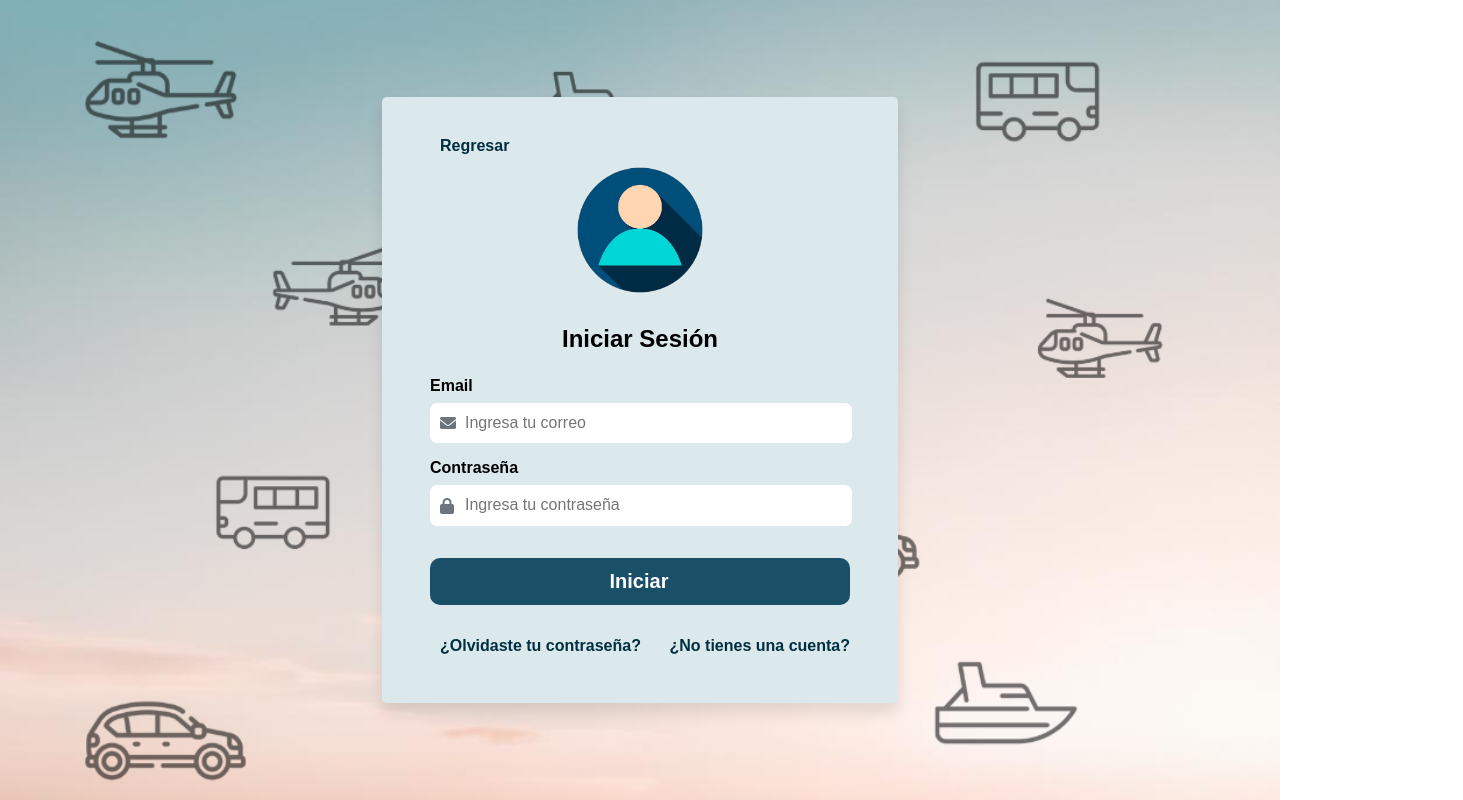
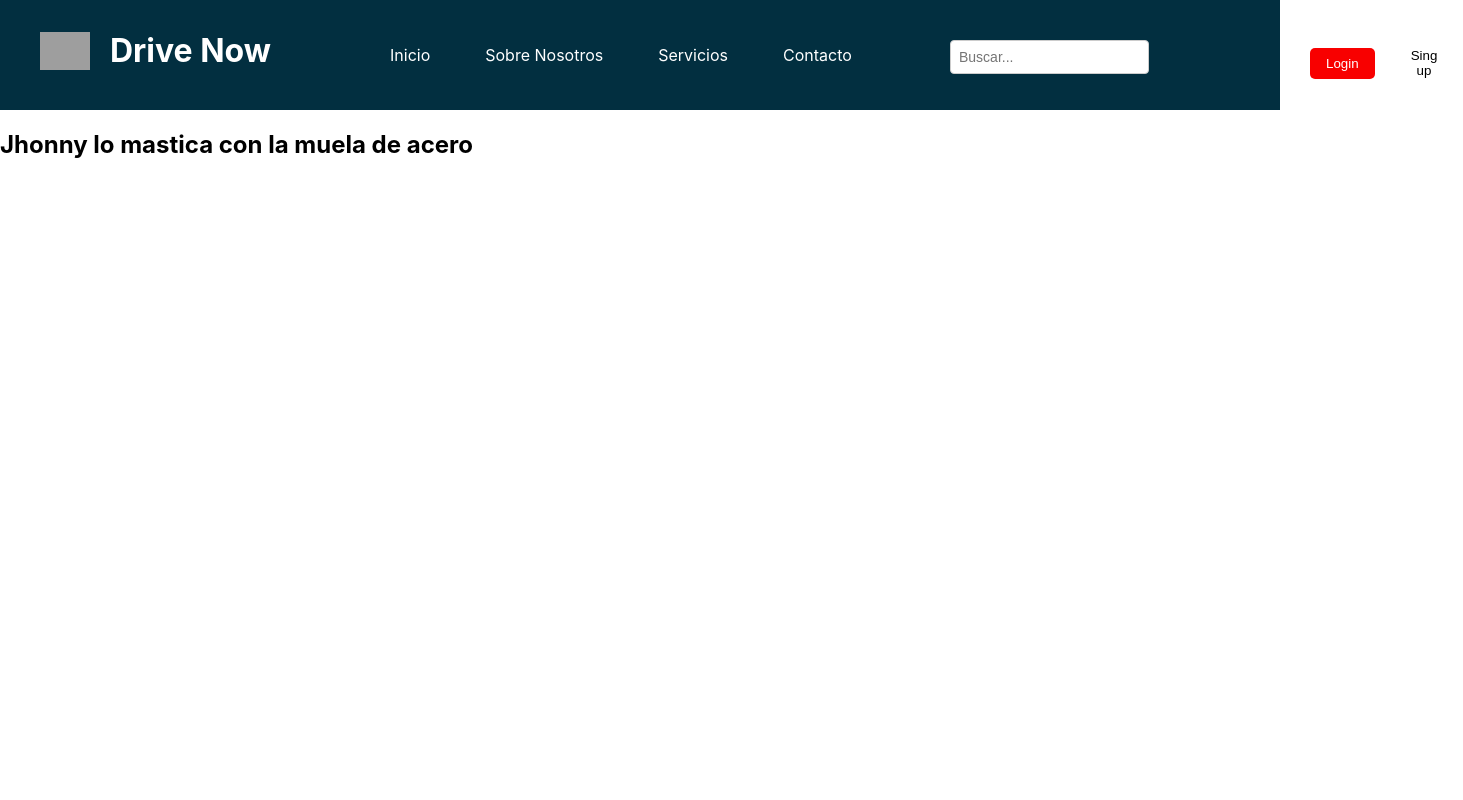
Before and after one commit to JhonnyGod/Drive-Now-Frontend, a React (Create React App) app in the folder drive-now/: page / in a window 1280 px wide. Shown: the whole page, 1463 px wide, since content can reach past the window. Built offline with nearby package versions, Linux system fonts and the light colour scheme; grey boxes are pictures that could not be loaded; a web font is replaced by a local one.

Commit message:
solo implemetacion del header

```diff
--- a/drive-now/package.json
+++ b/drive-now/package.json
@@ -6,6 +6,8 @@
     "@testing-library/jest-dom": "^5.17.0",
     "@testing-library/react": "^13.4.0",
     "@testing-library/user-event": "^13.5.0",
+    "axios": "^1.7.7",
+    "drive-now": "file:",
     "react": "^18.3.1",
     "react-dom": "^18.3.1",
     "react-router-dom": "^6.27.0",
--- a/drive-now/src/App.js
+++ b/drive-now/src/App.js
@@ -9,8 +9,8 @@ const App = () => {
   return (
     <Router>
       <Routes>
-        <Route path="/" element={<Login />} />
-        <Route path="/home" element={<Home />} />
+        <Route path="/" element={<Home />} />
+        <Route path="/login" element={<Login />} />
         <Route path="/recover" element={<Recover />} />
         <Route path="/register" element={<Register />} />
       </Routes>
--- /dev/null
+++ b/drive-now/src/components/header.css
@@ -0,0 +1,103 @@
+.header {
+    position: relative;
+    justify-content: space-between;
+    align-items: center;
+    padding: 55px 50px;
+    background-color: #022F40;
+    color: #fff;
+  }
+
+  .logo {
+    position: absolute;
+    align-items: center;
+    display: flex;
+    top: 10px;
+    left: 40px;
+  }
+
+  .logo img {
+    width: 50px;
+    margin-right: 20px;
+  }
+
+  .nav ul {
+    position: absolute;
+    display: flex;
+    list-style: none;
+    align-items: center;
+    left: 360px;
+    top: 45px;
+    margin: 0;
+    padding: 0;
+  }
+
+  .nav li {
+    margin: 0 25px;
+    margin-left: 30px;
+  }
+
+  .nav a {
+    color: #ffffff;
+    text-decoration: none;
+  }
+
+  .nav a:hover {
+    text-decoration: underline;
+  }
+
+  .buttonsUser {
+    position: absolute;
+    display: flex;
+    align-items: center;
+    margin: 0;
+    left: 1300px;
+    top: 40px;
+    margin-right: 30px;
+
+  }
+
+  .buttonsUser button {
+    padding: 8px 16px;
+    border: none;
+    border-radius: 5px;
+    cursor: pointer;
+
+    margin: 0 10px;
+
+  }
+  .buttonLogin {
+    background: #f80000;
+    color: #fff;
+  }
+
+  .buttonLogin:hover {
+    background: #ffffff;
+    color: #000000;
+  }
+
+  .buttonSing{
+    background: #ffffff;
+    color: #000000;
+  }
+
+  .buttonSing:hover {
+    background: red;
+    color: #ffffff;
+  }
+
+  .header-input {
+    position: absolute;
+    padding: 8px;
+    font-size: 14px;
+    border: 1px solid #ccc;
+    border-radius: 4px;
+    outline: none;
+    left: 950px;
+    top: 40px;
+  }
+
+
+  .header-input:focus {
+    border-color: #000000;
+    box-shadow: 0 0 5px rgb(255, 255, 255);
+  }
--- /dev/null
+++ b/drive-now/src/components/header.jsx
@@ -0,0 +1,44 @@
+import React from "react";
+import './header.css'
+import { useNavigate } from "react-router-dom";
+
+
+
+function Header() {
+    const navigate = useNavigate();
+
+    const handleRegisterClick = () => {
+        navigate('/register'); // Navega a la ruta /register
+      };
+
+      const handleLogin = () => {
+        navigate('/Login'); // Navega a la ruta /login
+      };
+
+    return (
+      <header className="header">
+        <div className="logo">
+          <img src="logo.png" alt="Logo" /> {/* aqui va la ruta del logo*/ }
+          <h1>Drive Now</h1>
+        </div>
+
+        <div className="buttonsUser">
+            <button className="buttonLogin" onClick={handleLogin}>Login</button>
+            <button className="buttonSing" onClick={handleRegisterClick}>Sing up</button>
+        </div>
+
+        <input type="text" className="header-input" placeholder="Buscar..."></input>
+
+        <nav className="nav">
+          <ul>
+            <li><a href="#home">Inicio</a></li>
+            <li><a href="#about">Sobre Nosotros</a></li>
+            <li><a href="#services">Servicios</a></li>
+            <li><a href="#contact">Contacto</a></li>
+          </ul>
+        </nav>
+      </header>
+    );
+
+  }
+  export default Header;
--- a/drive-now/src/pages/Homepage/home.jsx
+++ b/drive-now/src/pages/Homepage/home.jsx
@@ -1,13 +1,17 @@
 import React from "react";
 import './home.css';
+import Header from "../../components/header";
 
 const Home = () => {
 
     return (
-        <div>
-            <h1>Puto el que lo lea ajajaj</h1>
-                <button className="Botón">Tócame</button>
-        </div>
+    <div>
+        <Header />
+      <main>
+        <h2>Jhonny lo mastica con la muela de acero</h2>
+
+      </main>
+    </div>
     );
 }
 
--- a/drive-now/src/pages/Login/login.jsx
+++ b/drive-now/src/pages/Login/login.jsx
@@ -83,12 +83,19 @@ export const Login = () => {
     }, 3000);
   };
 
+  const handleHome = () => {
+    navigate('/');
+  };
+
+
+
   return (
+
     <>
     <div className="container">
       <form onSubmit={handleSubmit} className="form">
           <div className="forgot-password">
-            <a href="#" className="Return" > Regresar </a>
+            <a href="#" className="Return" onClick={handleHome} > Regresar </a>
           </div>
         <div className="profile-image-container">
           <img src={profileImage} alt="Perfil" className="profile-image" />
```
Also changed, not shown: 1 other file (tests, documents, lock files or other folders).
